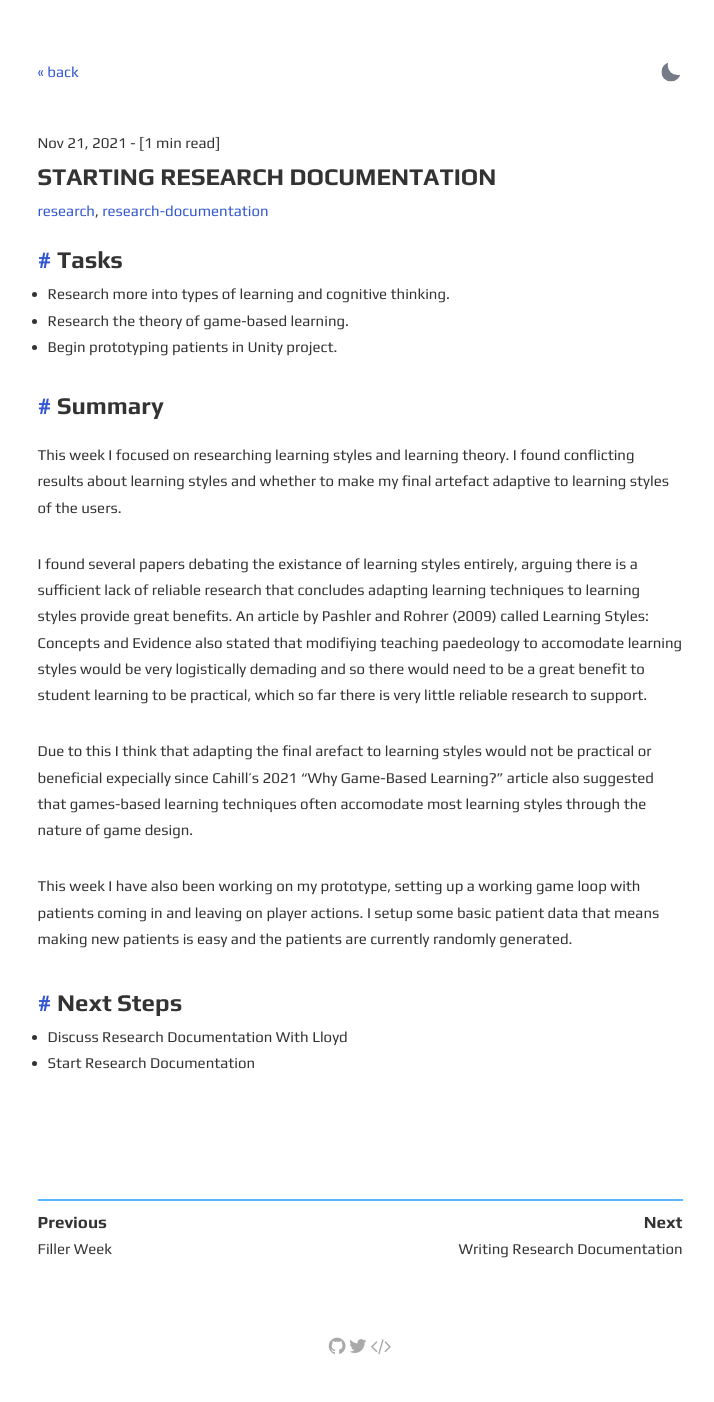
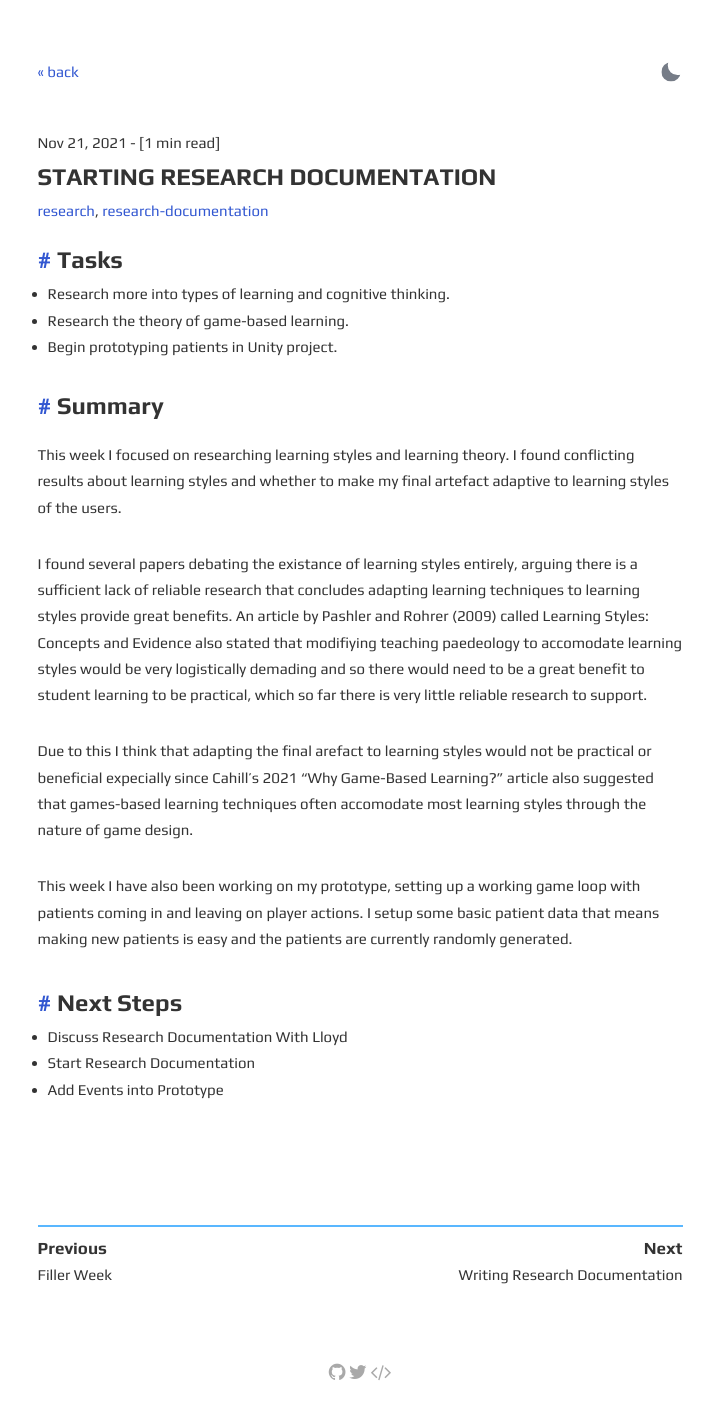
Before and after one commit to zar67/cctp-devlog, a Jekyll site: the page built from _posts/2021-11-21-starting-research-documentation.md, in a window 1280 px wide. Shown: the whole page, without its empty margins (280-994 px from the left). Built offline with Jekyll 4.4.1, drawn with Linux system fonts in a browser that asks for light colours; before the commit the page ends 1376 px from its top, so only the background shows below that.

Commit message:
Push Broken?

```diff
--- a/_posts/2021-11-21-starting-research-documentation.md
+++ b/_posts/2021-11-21-starting-research-documentation.md
@@ -22,3 +22,4 @@ This week I have also been working on my prototype, setting up a working game lo
 ### Next Steps
 - Discuss Research Documentation With Lloyd
 - Start Research Documentation
+- Add Events into Prototype
```
